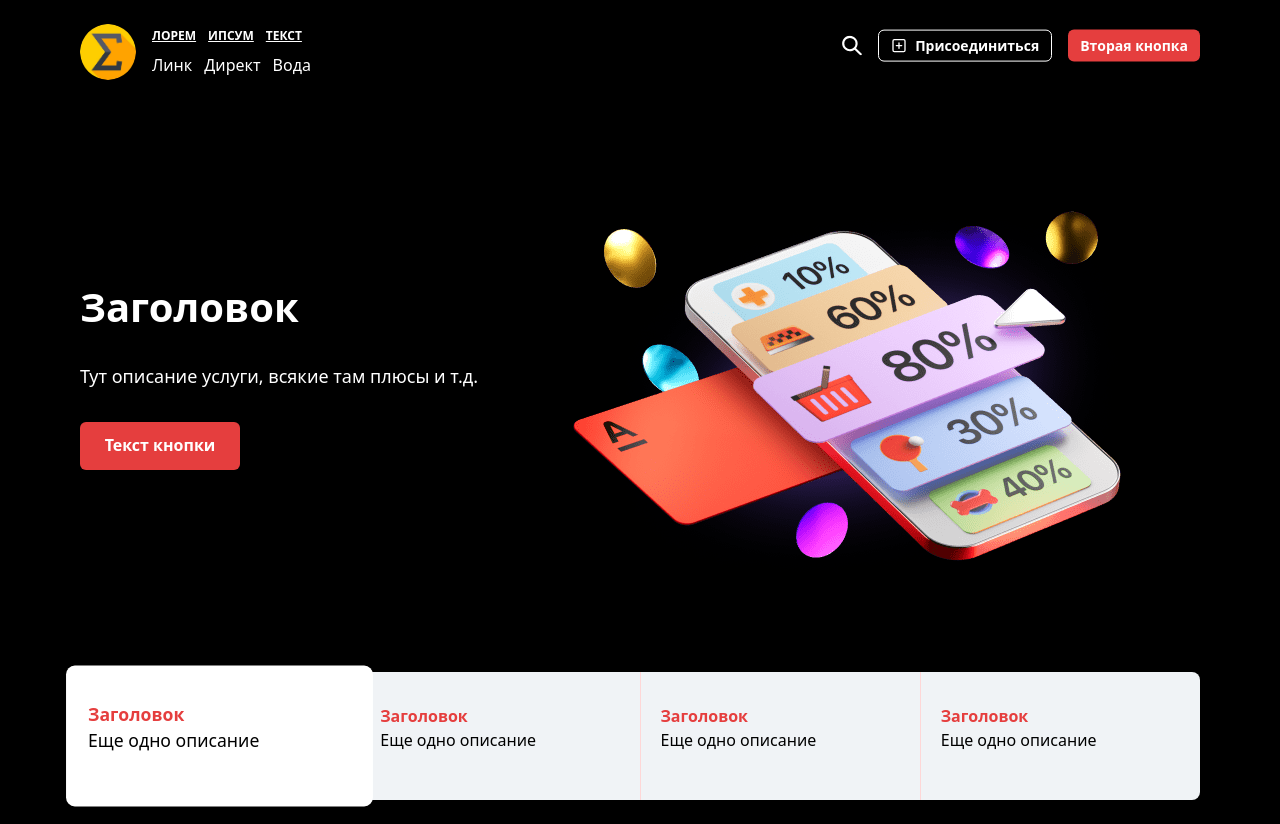
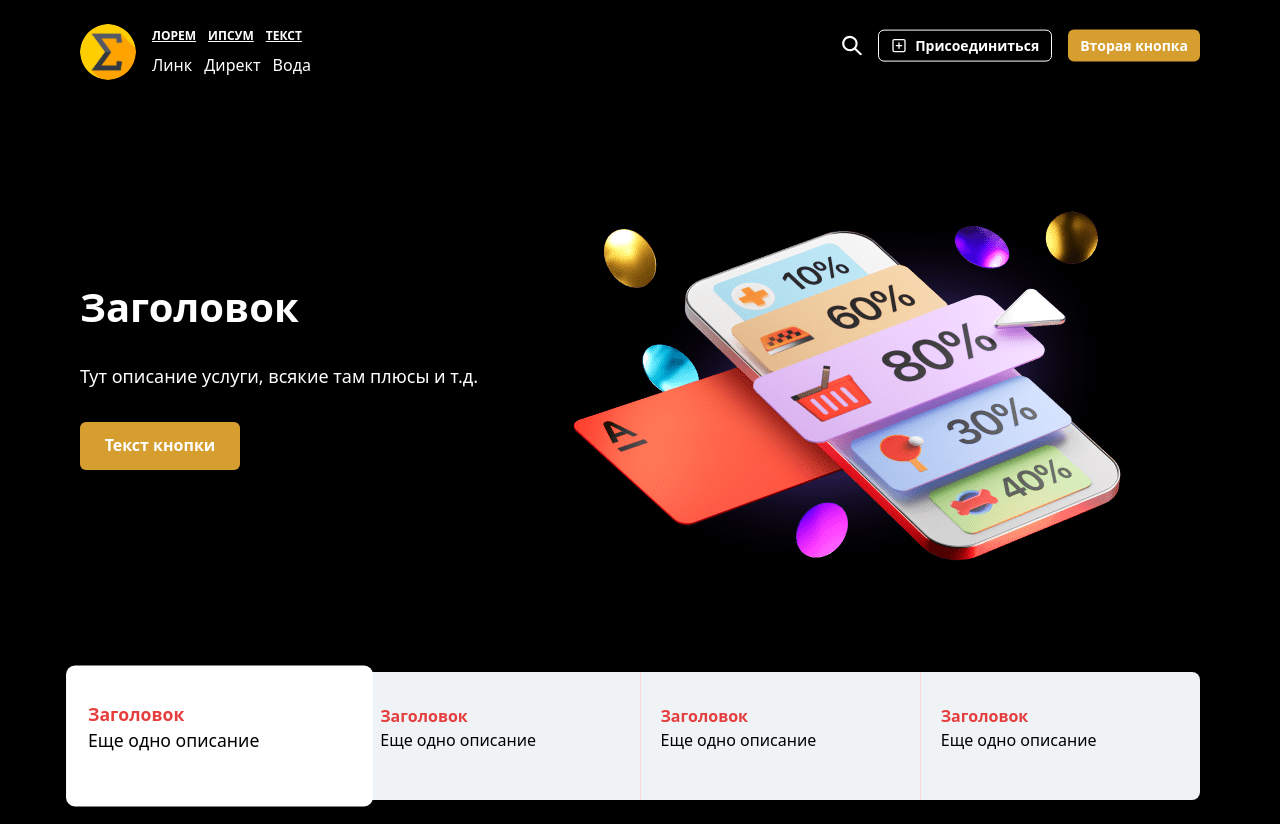
Before and after one commit to chronosgit/bank-frontend, a React (Vite) app: page / in a window 1280 px wide. Built offline with nearby package versions, Linux system fonts and the light colour scheme.

Commit message:
Changed buttons bgColor to ChakraUI's yellow color

```diff
--- a/src/components/layout/gallery/gallery-item/GalleryItem.jsx
+++ b/src/components/layout/gallery/gallery-item/GalleryItem.jsx
@@ -1,5 +1,5 @@
 import { Flex, Image, Spacer, Text } from "@chakra-ui/react";
-import ButtonRed from "src/components/ui/buttons/button-red/ButtonRed";
+import ButtonRed from "src/components/ui/buttons/button-yellow/ButtonYellow";
 import LinkHeading from "src/components/ui/links/link-heading/LinkHeading";
 
 const GalleryItem = ({item}) => {
--- a/src/components/layout/header/header-features/HeaderFeatures.jsx
+++ b/src/components/layout/header/header-features/HeaderFeatures.jsx
@@ -2,7 +2,7 @@ import { useContext } from "react";
 import { Button, HStack, Box } from "@chakra-ui/react";
 import { PlusSquareIcon } from "@chakra-ui/icons";
 import SearchExpandable from "src/components/ui/search-expandable/SearchExpandable";
-import ButtonRed from "src/components/ui/buttons/button-red/ButtonRed";
+import ButtonYellow from "src/components/ui/buttons/button-yellow/ButtonYellow";
 import HomeThemeContext from "src/pages/home/contexts/HomeThemeContext";
 
 const HeaderFeatures = () => {
@@ -36,7 +36,7 @@ const HeaderFeatures = () => {
                 Присоединиться
             </Button>
 
-            <ButtonRed text="Вторая кнопка" size="sm" />
+            <ButtonYellow text="Вторая кнопка" size="sm" />
         </HStack>
     )
 };
--- a/src/components/ui/buttons/button-red/ButtonRed.jsx
+++ b/src/components/ui/buttons/button-yellow/ButtonYellow.jsx
@@ -1,6 +1,6 @@
 import { Button } from "@chakra-ui/react";
 
-const ButtonRed = ({
+const ButtonYellow = ({
     text = "Текст",
     size = "sm",
     fontSize = "sm",
@@ -12,10 +12,10 @@ const ButtonRed = ({
             size={size}
             maxW={maxW}
             color="white"
-            bgColor="red.500"
+            bgColor="yellow.500"
             fontSize={fontSize}
             _hover={{
-                bgColor: "red.600",
+                bgColor: "yellow.600",
             }}
         >
             {text}
@@ -23,4 +23,4 @@ const ButtonRed = ({
     )
 };
 
-export default ButtonRed;
+export default ButtonYellow;
```
